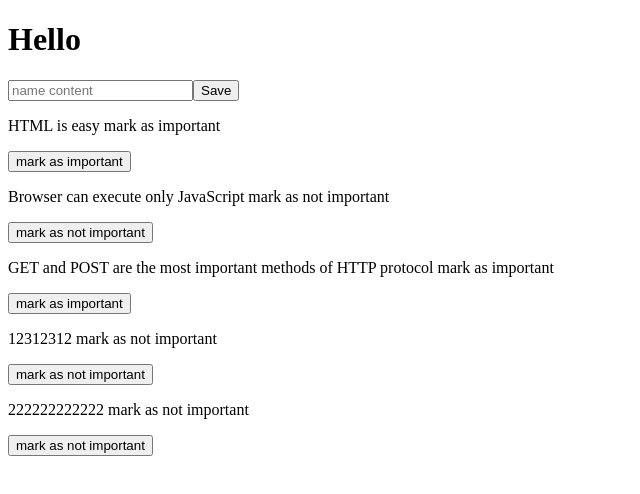
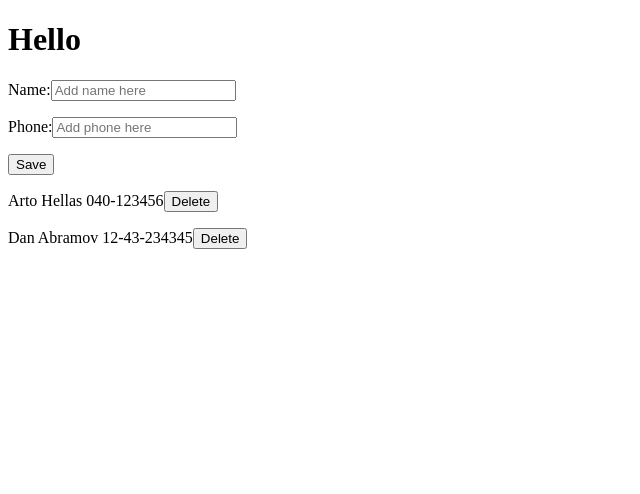
Before and after one commit to thomasMinh1995/my-fullstackOpen-exercises, a React (Vite) app: page / in a window 1280 px wide. Shown: the top 494 px of the page, without its empty margins (0-640 px from the left). Built offline with nearby package versions, Linux system fonts and the light colour scheme; data requests are answered from the project's data file.

Commit message:
Sep-09-2024: add exercises

```diff
--- a/db.json
+++ b/db.json
@@ -1,29 +1,14 @@
 {
-  "notes": [
+  "persons": [
     {
-      "id": "1",
-      "content": "HTML is easy",
-      "important": false
+      "name": "Arto Hellas",
+      "number": "040-123456",
+      "id": "1"
     },
     {
-      "id": "2",
-      "content": "Browser can execute only JavaScript",
-      "important": true
-    },
-    {
-      "id": "3",
-      "content": "GET and POST are the most important methods of HTTP protocol",
-      "important": false
-    },
-    {
-      "id": "4",
-      "content": "12312312",
-      "important": true
-    },
-    {
-      "id": "5",
-      "content": "222222222222",
-      "important": true
+      "name": "Dan Abramov",
+      "number": "12-43-234345",
+      "id": "3"
     }
   ]
 }
--- a/src/App.jsx
+++ b/src/App.jsx
@@ -1,8 +1,10 @@
 // import { useState } from 'react'
 // import Part1 from './Part1'
 
-import Part2Exercies from "./Part02Exercies"
-import Part02Learning from "./Part02Learning"
+import Part02ExercisesServer from "./Part02ExercisesServer"
+
+// import Part2Exercies from "./Part02Exercies"
+// import Part02Learning from "./Part02Learning"
 
 // import Anecdotes from "./Anecdotes"
 
@@ -16,10 +18,11 @@ function App() {
       {/* <Anecdotes />  */}
 
       {/* //Part 02 learning */}
-      <Part02Learning/>
+      {/* <Part02Learning/> */}
 
       {/* Part 02 exercies */}
       {/* <Part02Exercies/> */}
+      <Part02ExercisesServer/>
     </>
   )
 }
--- a/src/Part02ExercisesServer.jsx
+++ b/src/Part02ExercisesServer.jsx
@@ -1,56 +1,99 @@
-import React, { useEffect, useState } from 'react'
+import React, { useEffect, useState } from 'react';
 import phoneServices from './services/phoneNumbers';
-
+// {
+//     "persons": [
+//       {
+//         "name": "Arto Hellas",
+//         "number": "040-123456",
+//         "id": "1"
+//       },
+//       {
+//         "name": "Dan Abramov",
+//         "number": "12-43-234345",
+//         "id": "3"
+//       }
+//     ]
+//   }
 export default function Part02ExercisesServer() {
   const [persons, setPersons] = useState([]);
-   const [newPhoneNumber, setNewPhoneNumber] = useState('')
-   const [newName, setNewName] = useState('')
+  const [newPhoneNumber, setNewPhoneNumber] = useState('');
+  const [newName, setNewName] = useState('');
 
   useEffect(() => {
-    phoneServices.getAllPhoneNumber().then(response => setPersons(response.data))
-   }, [])
+    phoneServices.getAllPhoneNumber()
+      .then(response => setPersons(response.data))
+      .catch(error => console.error('Failed to fetch phone numbers:', error));
+  }, []);
 
   const handleSubmit = (event) => {
     event.preventDefault();
+    if (newName === '' || newPhoneNumber === '') {
+      alert('Both name and phone number are required');
+      return;
+    }
     const newPersonObj = {
-        id: String(persons.length + 1),
+        name: newName,
         number: newPhoneNumber,
-        name: newName
-     }
-     phoneServices.createNewPerson(newPersonObj);
-     setPersons(persons.concat(newPersonObj));
-   }
+    };
+
+    phoneServices.createNewPerson(newPersonObj)
+      .then(response => {
+        setPersons(persons.concat(response.data));
+        setNewName('');
+        setNewPhoneNumber('');
+        // }
+      })
+      .catch(error => console.error('Failed to create new person:', error));
+  };
 
   const handleDelete = (id) => {
-    console.log('vent', id)
-    phoneServices.deletePerson(id);
-    setPersons(persons.filter(item => item.id !== id))
+    if (window.confirm('Are you sure you want to delete this?')) {
+      phoneServices.deletePerson(id)
+        .then(() => {
+          setPersons(persons.filter(item => item.id !== id));
+        })
+        .catch(error => console.error('Failed to delete person:', error));
     }
+          setPersons(persons.filter(item => item.id !== id));
+  };
 
   const handleChangeName = (event) => {
-     event.preventDefault();
     setNewName(event.target.value);
-   }
+  };
 
   const handleChangeNumber = (event) => {
-    event.preventDefault();
     setNewPhoneNumber(event.target.value);
-   }
+  };
 
   return (
     <div>
       <form onSubmit={handleSubmit}>
-            <p>name: <input type="text" placeholder='Add name here' onChange={handleChangeName}/>  </p>
-            <p>phone: <input type="text" placeholder='Add phone here' onChange={handleChangeNumber}/>  </p>
-            <button>Save</button>
+        <p>
+          Name:
+          <input
+            type="text"
+            placeholder='Add name here'
+            value={newName}
+            onChange={handleChangeName}
+          />
+        </p>
+        <p>
+          Phone:
+          <input
+            type="text"
+            placeholder='Add phone here'
+            value={newPhoneNumber}
+            onChange={handleChangeNumber}
+          />
+        </p>
+        <button type="submit">Save</button>
       </form>
-        {
-            persons.map((item) => (
+      {persons.map((item) => (
         <p key={item.id}>
-                    {item.name} {item.number} <button onClick={() => handleDelete(item.id)}>Delete</button>
+          {item.name} {item.number}
+          <button onClick={() => handleDelete(item.id)}>Delete</button>
         </p>
-            ))
+      ))}
+    </div>
+  );
 }
-    </div>
-  )
-}
--- a/src/services/phoneNumbers.js
+++ b/src/services/phoneNumbers.js
@@ -11,6 +11,13 @@ const createNewPerson = (newObj) => {
 }
 
 const deletePerson = (id) => {
-    return axios.delete(baseURL + '/' + id);
+    return axios.delete(`${baseURL}/${id}`)
+        .then(() => id) // Return the ID so it can be used in the component if needed
+        .catch(error => {
+        console.log('id', id);
+
+            console.error('Failed to delete person:', error);
+            throw error; // Re-throw to handle in the component if needed
+        });
 }
 export default {getAllPhoneNumber, createNewPerson, deletePerson}
```
Lines whose indentation alone changed are shown as unchanged.
